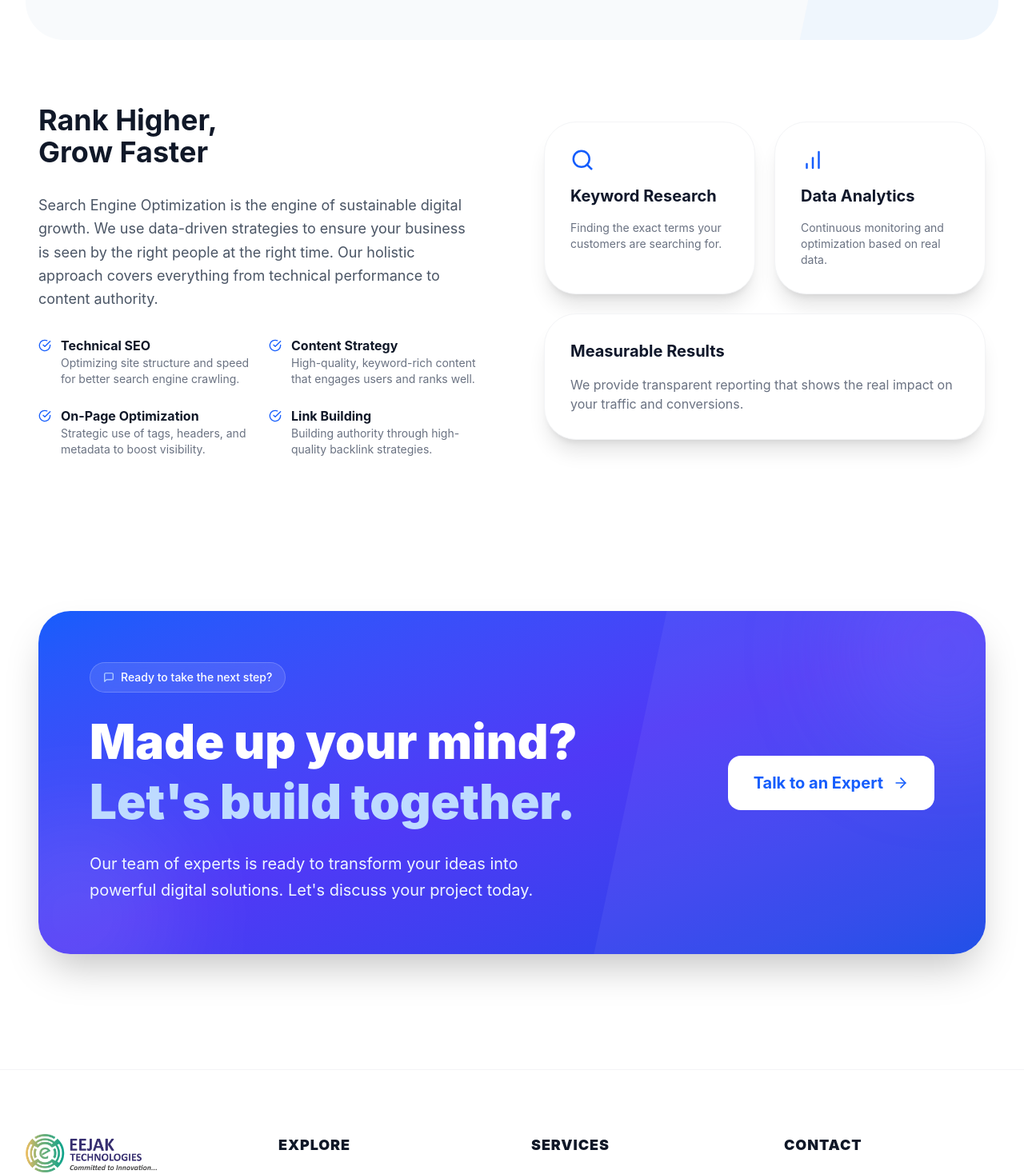
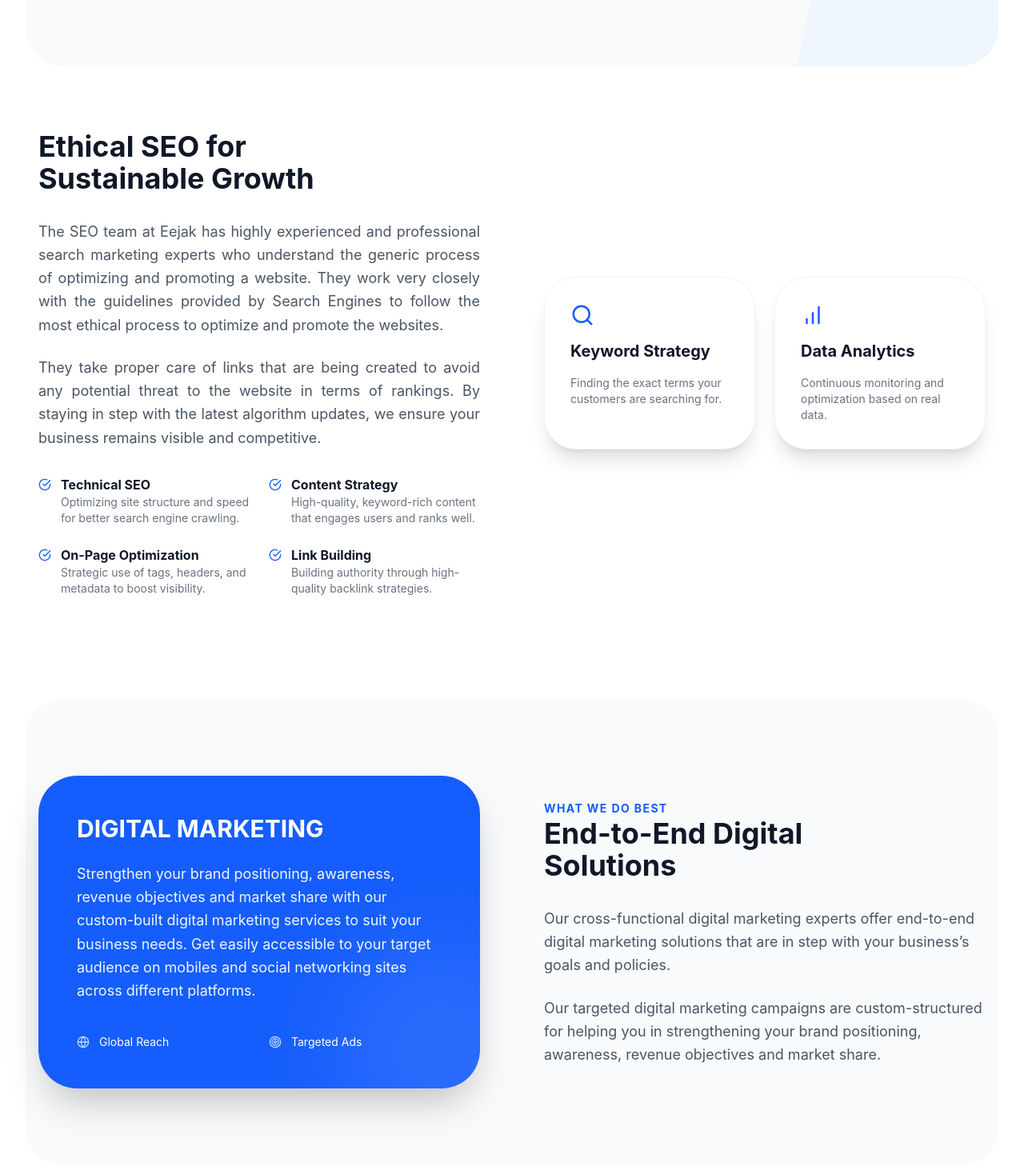
Before and after one commit to akasheejak/Eejak-Tech, a React (Vite) app: page /services/seo-services in a window 1280 px wide. Shown: the part 463-1931 px from the top of the page at 80% size. Built offline with nearby package versions, Linux system fonts and the light colour scheme.

Commit message:
Improve the seo content and using the json

```diff
--- a/src/page/SEOServices.jsx
+++ b/src/page/SEOServices.jsx
@@ -1,14 +1,33 @@
-import React from 'react';
-import { motion } from 'framer-motion';
-import { FiTrendingUp, FiCheckCircle, FiSearch, FiBarChart } from 'react-icons/fi';
-import ContactRedirect from '../components/ContactRedirect';
+import React from "react";
+import { motion } from "framer-motion";
+import {
+  FiTrendingUp,
+  FiCheckCircle,
+  FiSearch,
+  FiBarChart,
+  FiGlobe,
+  FiTarget,
+} from "react-icons/fi";
+import ContactRedirect from "../components/ContactRedirect";
 
 const SEOServices = () => {
   const features = [
-    { title: "Technical SEO", desc: "Optimizing site structure and speed for better search engine crawling." },
-    { title: "Content Strategy", desc: "High-quality, keyword-rich content that engages users and ranks well." },
-    { title: "On-Page Optimization", desc: "Strategic use of tags, headers, and metadata to boost visibility." },
-    { title: "Link Building", desc: "Building authority through high-quality backlink strategies." }
+    {
+      title: "Technical SEO",
+      desc: "Optimizing site structure and speed for better search engine crawling.",
+    },
+    {
+      title: "Content Strategy",
+      desc: "High-quality, keyword-rich content that engages users and ranks well.",
+    },
+    {
+      title: "On-Page Optimization",
+      desc: "Strategic use of tags, headers, and metadata to boost visibility.",
+    },
+    {
+      title: "Link Building",
+      desc: "Building authority through high-quality backlink strategies.",
+    },
   ];
 
   return (
@@ -29,7 +48,7 @@ const SEOServices = () => {
               animate={{ opacity: 1, y: 0 }}
               className="text-5xl md:text-7xl font-black text-gray-900"
             >
-              SEO <span className="text-gradient">Services</span>
+              SEO & <span className="text-gradient">Marketing</span>
             </motion.h1>
             <motion.p
               initial={{ opacity: 0, y: 20 }}
@@ -37,14 +56,17 @@ const SEOServices = () => {
               transition={{ delay: 0.2 }}
               className="text-xl text-gray-600 leading-relaxed"
             >
-              Boost your visibility, drive organic traffic, and outrank your competition in the digital search landscape.
+              Eejak is now one of the most preferred SEO Company in India, so if
+              you own a business and looking to boost it, then call us right
+              away to know more about promotion of your website over internet
+              through our SEO Services.
             </motion.p>
           </div>
         </div>
         <div className="absolute top-0 right-0 w-1/3 h-full bg-blue-100/30 -skew-x-12 translate-x-1/2" />
       </section>
 
-      {/* Content Section */}
+      {/* Content Section 1: SEO Focus */}
       <section className="container mx-auto px-4 mb-32">
         <div className="grid grid-cols-1 lg:grid-cols-2 gap-20 items-center">
           <motion.div
@@ -53,13 +75,24 @@ const SEOServices = () => {
             viewport={{ once: true }}
             className="space-y-8"
           >
-            <h2 className="text-4xl font-bold text-gray-900">Rank Higher, <br/> Grow Faster</h2>
-            <p className="text-lg text-gray-600 leading-relaxed">
-              Search Engine Optimization is the engine of sustainable digital growth.
-              We use data-driven strategies to ensure your business is seen by
-              the right people at the right time. Our holistic approach covers
-              everything from technical performance to content authority.
-            </p>
+            <h2 className="text-4xl font-bold text-gray-900">
+              Ethical SEO for <br /> Sustainable Growth
+            </h2>
+            <div className="space-y-6 text-lg text-gray-600 leading-relaxed text-justify">
+              <p>
+                The SEO team at Eejak has highly experienced and professional
+                search marketing experts who understand the generic process of
+                optimizing and promoting a website. They work very closely with
+                the guidelines provided by Search Engines to follow the most
+                ethical process to optimize and promote the websites.
+              </p>
+              <p>
+                They take proper care of links that are being created to avoid
+                any potential threat to the website in terms of rankings. By
+                staying in step with the latest algorithm updates, we ensure
+                your business remains visible and competitive.
+              </p>
+            </div>
             <div className="grid grid-cols-1 sm:grid-cols-2 gap-6">
               {features.map((f, i) => (
                 <div key={i} className="flex items-start space-x-3">
@@ -81,19 +114,83 @@ const SEOServices = () => {
           >
             <div className="p-8 rounded-[2.5rem] bg-white border border-gray-100 shadow-xl space-y-4">
               <FiSearch className="text-blue-600 text-3xl" />
-              <h4 className="font-bold text-xl">Keyword Research</h4>
-              <p className="text-sm text-gray-500">Finding the exact terms your customers are searching for.</p>
+              <h4 className="font-bold text-xl">Keyword Strategy</h4>
+              <p className="text-sm text-gray-500">
+                Finding the exact terms your customers are searching for.
+              </p>
             </div>
             <div className="p-8 rounded-[2.5rem] bg-white border border-gray-100 shadow-xl space-y-4">
               <FiBarChart className="text-blue-600 text-3xl" />
               <h4 className="font-bold text-xl">Data Analytics</h4>
-              <p className="text-sm text-gray-500">Continuous monitoring and optimization based on real data.</p>
-            </div>
-            <div className="p-8 rounded-[2.5rem] bg-white border border-gray-100 shadow-xl space-y-4 md:col-span-2">
-              <h4 className="font-bold text-xl">Measurable Results</h4>
-              <p className="text-gray-500">We provide transparent reporting that shows the real impact on your traffic and conversions.</p>
+              <p className="text-sm text-gray-500">
+                Continuous monitoring and optimization based on real data.
+              </p>
             </div>
           </motion.div>
+        </div>
+      </section>
+
+      {/* Content Section 2: Digital Marketing Focus */}
+      <section className="bg-slate-50 py-24 rounded-[3rem] mb-20">
+        <div className="container mx-auto px-4">
+          <div className="grid grid-cols-1 lg:grid-cols-2 gap-20 items-center">
+            <motion.div
+              initial={{ opacity: 0, x: 50 }}
+              whileInView={{ opacity: 1, x: 0 }}
+              viewport={{ once: true }}
+              className="order-2 lg:order-1 relative"
+            >
+              <div className="bg-blue-600 rounded-[3rem] p-12 text-white shadow-2xl relative overflow-hidden">
+                <div className="space-y-6 relative z-10">
+                  <h3 className="text-3xl font-bold">DIGITAL MARKETING</h3>
+                  <p className="text-blue-50 leading-relaxed text-lg">
+                    Strengthen your brand positioning, awareness, revenue
+                    objectives and market share with our custom-built digital
+                    marketing services to suit your business needs. Get easily
+                    accessible to your target audience on mobiles and social
+                    networking sites across different platforms.
+                  </p>
+                  <div className="grid grid-cols-1 sm:grid-cols-2 gap-6 pt-4">
+                    <div className="flex items-center space-x-3">
+                      <FiGlobe className="text-blue-200" />
+                      <span className="text-sm">Global Reach</span>
+                    </div>
+                    <div className="flex items-center space-x-3">
+                      <FiTarget className="text-blue-200" />
+                      <span className="text-sm">Targeted Ads</span>
+                    </div>
+                  </div>
+                </div>
+                <div className="absolute -bottom-20 -right-20 w-64 h-64 bg-white/10 rounded-full blur-3xl" />
+              </div>
+            </motion.div>
+
+            <motion.div
+              initial={{ opacity: 0, x: -50 }}
+              whileInView={{ opacity: 1, x: 0 }}
+              viewport={{ once: true }}
+              className="order-1 lg:order-2 space-y-8"
+            >
+              <span className="text-blue-600 font-bold uppercase tracking-widest text-sm">
+                What We Do Best
+              </span>
+              <h2 className="text-4xl font-bold text-gray-900">
+                End-to-End Digital <br /> Solutions
+              </h2>
+              <div className="space-y-6 text-lg text-gray-600 leading-relaxed">
+                <p>
+                  Our cross-functional digital marketing experts offer end-to-end
+                  digital marketing solutions that are in step with your
+                  business’s goals and policies.
+                </p>
+                <p>
+                  Our targeted digital marketing campaigns are custom-structured
+                  for helping you in strengthening your brand positioning,
+                  awareness, revenue objectives and market share.
+                </p>
+              </div>
+            </motion.div>
+          </div>
         </div>
       </section>
 
```
